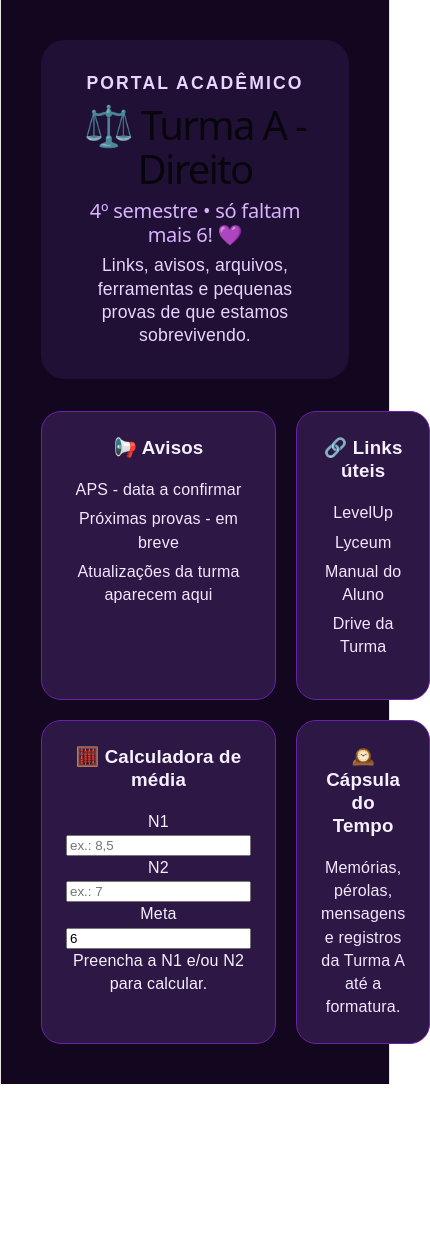
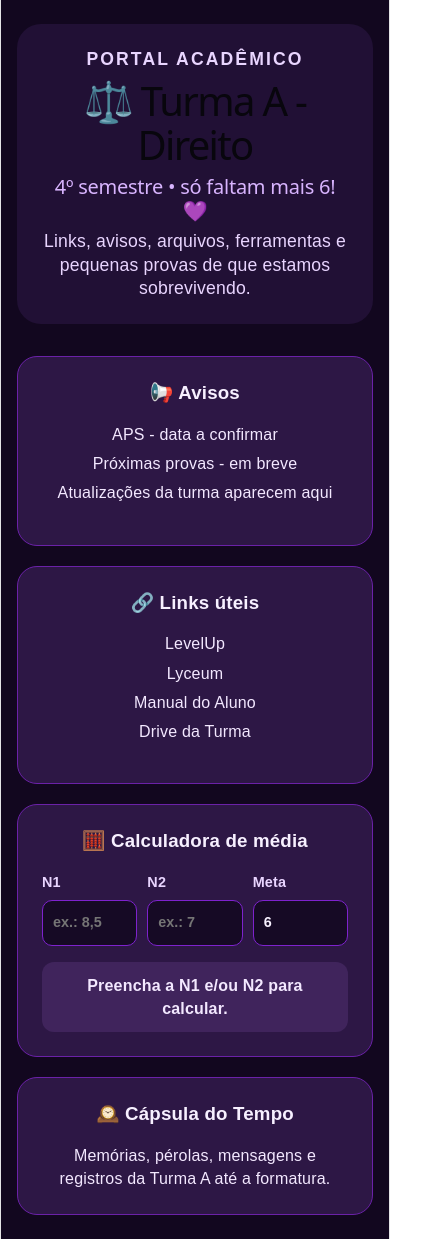
Before and after one commit to DraBeth/turma-a, a React (Vite) app: page / in a window 390 px wide. Shown: the whole page, 430 px wide, since content can reach past the window. Before the commit the page ends 1084 px from the top, so only its background shows below. Built offline with nearby package versions, Linux system fonts and the light colour scheme.

Commit message:
Style grade calculator

```diff
--- a/src/App.css
+++ b/src/App.css
@@ -12,6 +12,7 @@
   padding: 32px;
   border-radius: 24px;
   background: #211035;
+  text-align: center;
 }
 
 .eyebrow {
@@ -23,11 +24,13 @@
 }
 
 .hero h1 {
-  margin: 0;
+  margin: 8px 0 0;
   font-size: 2.5rem;
+  line-height: 1.1;
 }
 
 .hero h2 {
+  margin-top: 8px;
   color: #d8b4fe;
 }
 
@@ -40,7 +43,7 @@
   max-width: 900px;
   margin: 0 auto;
   display: grid;
-  grid-template-columns: repeat(2, 1fr);
+  grid-template-columns: repeat(2, minmax(0, 1fr));
   gap: 20px;
 }
 
@@ -49,6 +52,7 @@
   border-radius: 20px;
   background: #2d1745;
   border: 1px solid #6b21a8;
+  text-align: center;
 }
 
 .card h3 {
@@ -60,24 +64,6 @@
   color: #f3e8ff;
 }
 
-.hero {
-  text-align: center;
-}
-
-.hero h1 {
-  margin: 8px 0 0;
-  font-size: 2.5rem;
-  line-height: 1.1;
-}
-
-.hero h2 {
-  margin-top: 8px;
-}
-
-.card {
-  text-align: center;
-}
-
 .card ul {
   list-style: none;
   padding: 0;
@@ -86,3 +72,71 @@
 .card li {
   margin: 6px 0;
 }
+
+.calculator {
+  display: grid;
+  gap: 16px;
+}
+
+.calculator-fields {
+  display: grid;
+  grid-template-columns: repeat(3, minmax(0, 1fr));
+  gap: 10px;
+}
+
+.calculator label {
+  display: grid;
+  gap: 6px;
+  color: #e9d5ff;
+  font-size: 0.9rem;
+  font-weight: 700;
+  text-align: left;
+}
+
+.calculator input {
+  width: 100%;
+  box-sizing: border-box;
+  border: 1px solid #7e22ce;
+  border-radius: 10px;
+  padding: 10px;
+  background: #160a25;
+  color: #f7f0ff;
+  font: inherit;
+}
+
+.calculator input:focus {
+  border-color: #c084fc;
+  outline: 2px solid rgba(192, 132, 252, 0.3);
+}
+
+.calculator-result {
+  display: block;
+  min-height: 44px;
+  padding: 12px;
+  border-radius: 12px;
+  background: rgba(192, 132, 252, 0.12);
+  color: #f3e8ff;
+  font-weight: 700;
+}
+
+.calculator-result.ok {
+  background: rgba(34, 197, 94, 0.18);
+}
+
+.calculator-result.alerta {
+  background: rgba(251, 146, 60, 0.18);
+}
+
+@media (max-width: 720px) {
+  .page {
+    padding: 24px 16px;
+  }
+
+  .hero {
+    padding: 24px;
+  }
+
+  .grid {
+    grid-template-columns: 1fr;
+  }
+}
```
